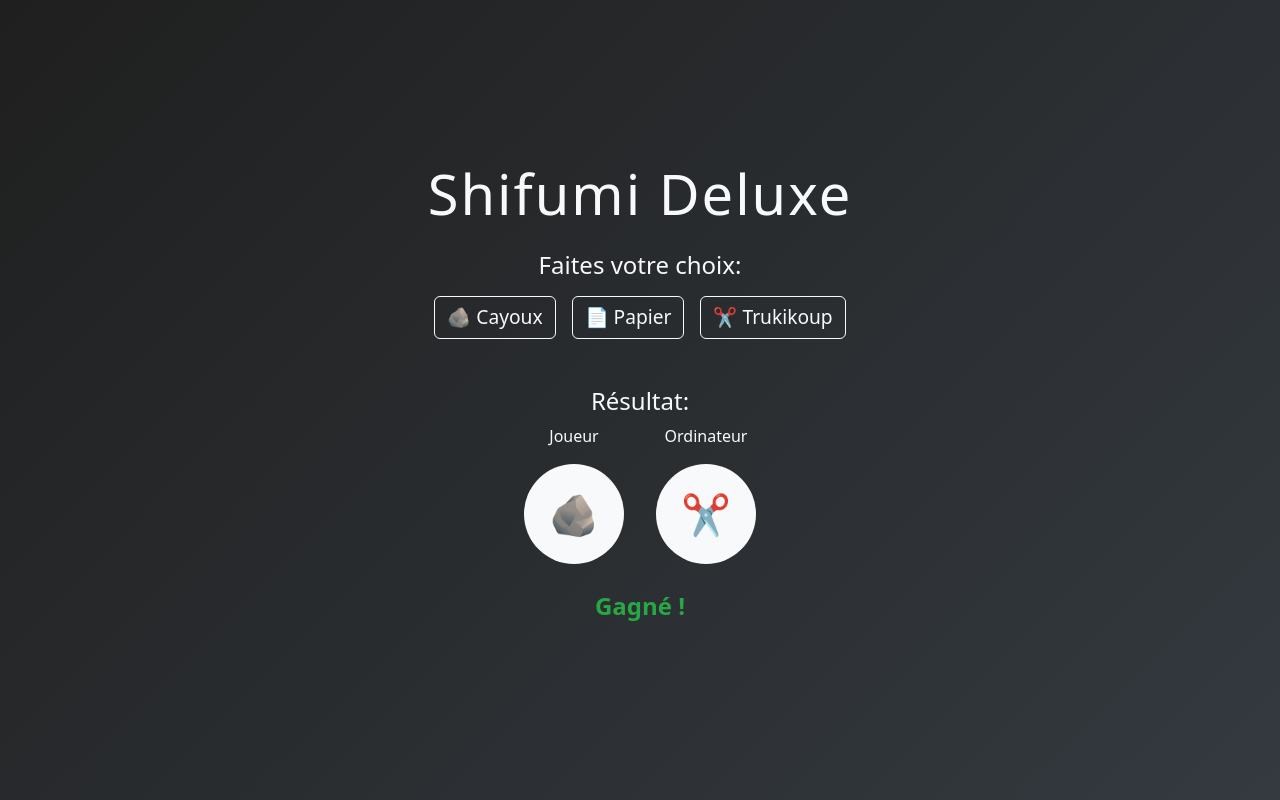
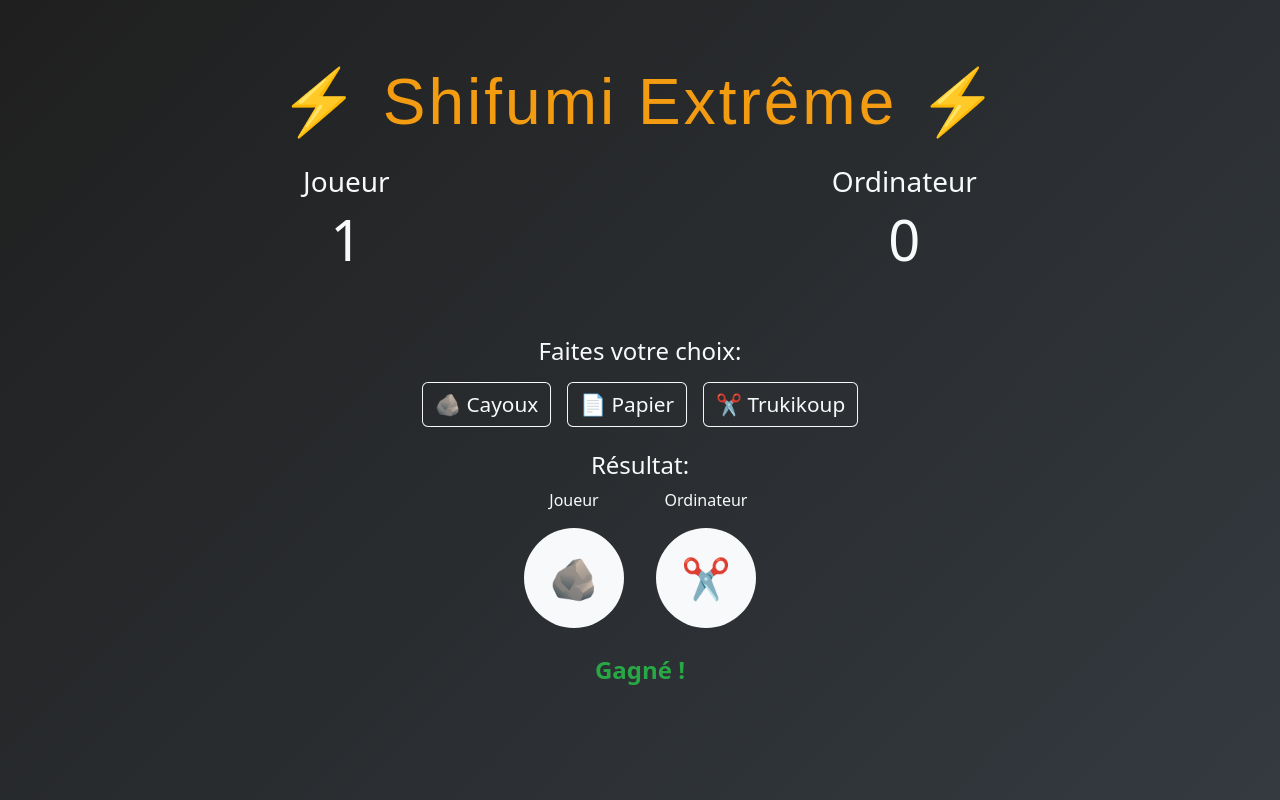
Before and after one commit to LBasil/shifumi, a plain HTML site: page index.html in a window 1280 px wide. Both pictures are taken after a click on the button "🪨 Cayoux". Drawn offline with nearby package versions, Linux system fonts and the light colour scheme.

Commit message:
Shifumi extreme edition

```diff
--- a/index.html
+++ b/index.html
@@ -3,16 +3,26 @@
 <head>
     <meta charset="UTF-8">
     <meta name="viewport" content="width=device-width, initial-scale=1.0">
-    <title>Shifumi Deluxe</title>
-    <!-- Bootstrap CSS -->
+    <title>Shifumi Extrême</title>
     <link href="https://cdn.jsdelivr.net/npm/bootstrap@5.3.0/dist/css/bootstrap.min.css" rel="stylesheet">
     <link rel="stylesheet" href="styles.css">
 </head>
 <body class="bg-dark text-light d-flex flex-column justify-content-center align-items-center vh-100">
     <main class="container text-center">
-        <h1 class="display-4 mb-4">Shifumi Deluxe</h1>
+        <h1 class="display-3 mb-4 glitch">⚡ Shifumi Extrême ⚡</h1>
 
-        <div id="choix-joueur" class="mb-5">
+        <div id="scoreboard" class="d-flex justify-content-around mb-5">
+            <div>
+                <h3>Joueur</h3>
+                <p id="score-joueur" class="display-4">0</p>
+            </div>
+            <div>
+                <h3>Ordinateur</h3>
+                <p id="score-ordi" class="display-4">0</p>
+            </div>
+        </div>
+
+        <div id="choix-joueur" class="mb-4">
             <h2 class="h4">Faites votre choix:</h2>
             <div class="d-flex justify-content-center mt-3">
                 <button class="btn btn-outline-light mx-2 choix" id="pierre">🪨 Cayoux</button>
@@ -39,9 +49,10 @@
             </div>
             <p id="verdict" class="fs-4 mt-4"></p>
         </div>
+
+        <p id="message-special" class="mt-5 text-warning fs-5"></p>
     </main>
 
-    <!-- Bootstrap JS and dependencies -->
     <script src="https://cdn.jsdelivr.net/npm/bootstrap@5.3.0/dist/js/bootstrap.bundle.min.js"></script>
     <script src="script.js"></script>
 </body>
--- a/script.js
+++ b/script.js
@@ -2,6 +2,13 @@ const choixJoueur = document.querySelectorAll('.choix');
 const choixJoueurImg = document.getElementById('choix-joueur-img');
 const choixOrdi = document.getElementById('choix-ordi');
 const verdict = document.getElementById('verdict');
+const scoreJoueur = document.getElementById('score-joueur');
+const scoreOrdi = document.getElementById('score-ordi');
+const messageSpecial = document.getElementById('message-special');
+
+let scoreJ = 0;
+let scoreO = 0;
+let winStreak = 0;
 
 const CHOIX = {
     PIERRE: '🪨',
@@ -11,22 +18,40 @@ const CHOIX = {
 
 choixJoueur.forEach(choix => {
     choix.addEventListener('click', () => {
-        const choixJ = choix.textContent;
-        const choixO = Math.floor(Math.random() * 3);
-        const choixJinSymb = choixJ.includes('Cayoux') ? CHOIX.PIERRE : choixJ.includes('Papier') ? CHOIX.FEUILLE : CHOIX.CISEAUX;
-
+        const choixJ = choix.textContent.includes('Cayoux') ? CHOIX.PIERRE :
+                        choix.textContent.includes('Papier') ? CHOIX.FEUILLE :
+                        CHOIX.CISEAUX;
+        const choixO = Math.floor(Math.random() * 3); // 0: PIERRE, 1: FEUILLE, 2: CISEAUX
         const choixOrdinateurSymb = Object.values(CHOIX)[choixO];
 
-        choixJoueurImg.textContent = choixJinSymb;
+        choixJoueurImg.textContent = choixJ;
         choixOrdi.textContent = choixOrdinateurSymb;
 
-        const resultat = determineVainqueur(choixJinSymb, choixOrdinateurSymb);
+        const resultat = determineVainqueur(choixJ, choixOrdinateurSymb);
 
-        verdict.innerHTML = resultat === 'win'
-            ? '<span class="win">Gagné !</span>'
-            : resultat === 'lose'
-            ? '<span class="lose">Perdu !</span>'
-            : '<span class="draw">Égalité !</span>';
+        if (resultat === 'win') {
+            scoreJ++;
+            winStreak++;
+            verdict.innerHTML = '<span class="win">Gagné !</span>';
+        } else if (resultat === 'lose') {
+            scoreO++;
+            winStreak = 0;
+            verdict.innerHTML = '<span class="lose">Perdu !</span>';
+        } else {
+            verdict.innerHTML = '<span class="draw">Égalité !</span>';
+            winStreak = 0;
+        }
+
+        scoreJoueur.textContent = scoreJ;
+        scoreOrdi.textContent = scoreO;
+
+        if (winStreak >= 3) {
+            messageSpecial.textContent = "🔥 Mode Ultra Débloqué ! 🔥";
+            document.body.style.backgroundColor = "#e74c3c";
+        } else {
+            messageSpecial.textContent = "";
+            document.body.style.backgroundColor = "";
+        }
     });
 });
 
--- a/styles.css
+++ b/styles.css
@@ -3,37 +3,60 @@ body {
     color: white;
 }
 
-h1 {
-    font-family: 'Segoe UI', Tahoma, Geneva, Verdana, sans-serif;
-    letter-spacing: 2px;
+h1.glitch {
+    font-family: 'Orbitron', sans-serif;
+    letter-spacing: 3px;
+    color: #f39c12;
+    position: relative;
+}
+
+#scoreboard {
+    animation: fadeIn 1.5s ease-out;
+}
+
+@keyframes fadeIn {
+    from { opacity: 0; }
+    to { opacity: 1; }
 }
 
 button.choix {
-    font-size: 1.2rem;
-    transition: transform 0.2s ease;
+    font-size: 1.3rem;
+    animation: pulse 2s infinite;
 }
 
 button.choix:hover {
-    transform: scale(1.1);
-    background-color: #6c757d;
+    background-color: #f39c12;
+    color: black;
+}
+
+@keyframes pulse {
+    0% { transform: scale(1); }
+    50% { transform: scale(1.1); }
+    100% { transform: scale(1); }
 }
 
 #verdict {
     font-weight: bold;
-}
-
-#choix-joueur-img, #choix-ordi {
-    transition: transform 0.3s ease;
+    font-size: 2rem;
+    transition: color 0.5s;
 }
 
 span.win {
     color: #28a745;
+    animation: zoomIn 0.5s;
 }
 
 span.lose {
     color: #dc3545;
+    animation: zoomIn 0.5s;
 }
 
 span.draw {
     color: #ffc107;
+    animation: zoomIn 0.5s;
 }
+
+@keyframes zoomIn {
+    from { transform: scale(0.5); }
+    to { transform: scale(1); }
+}
```
